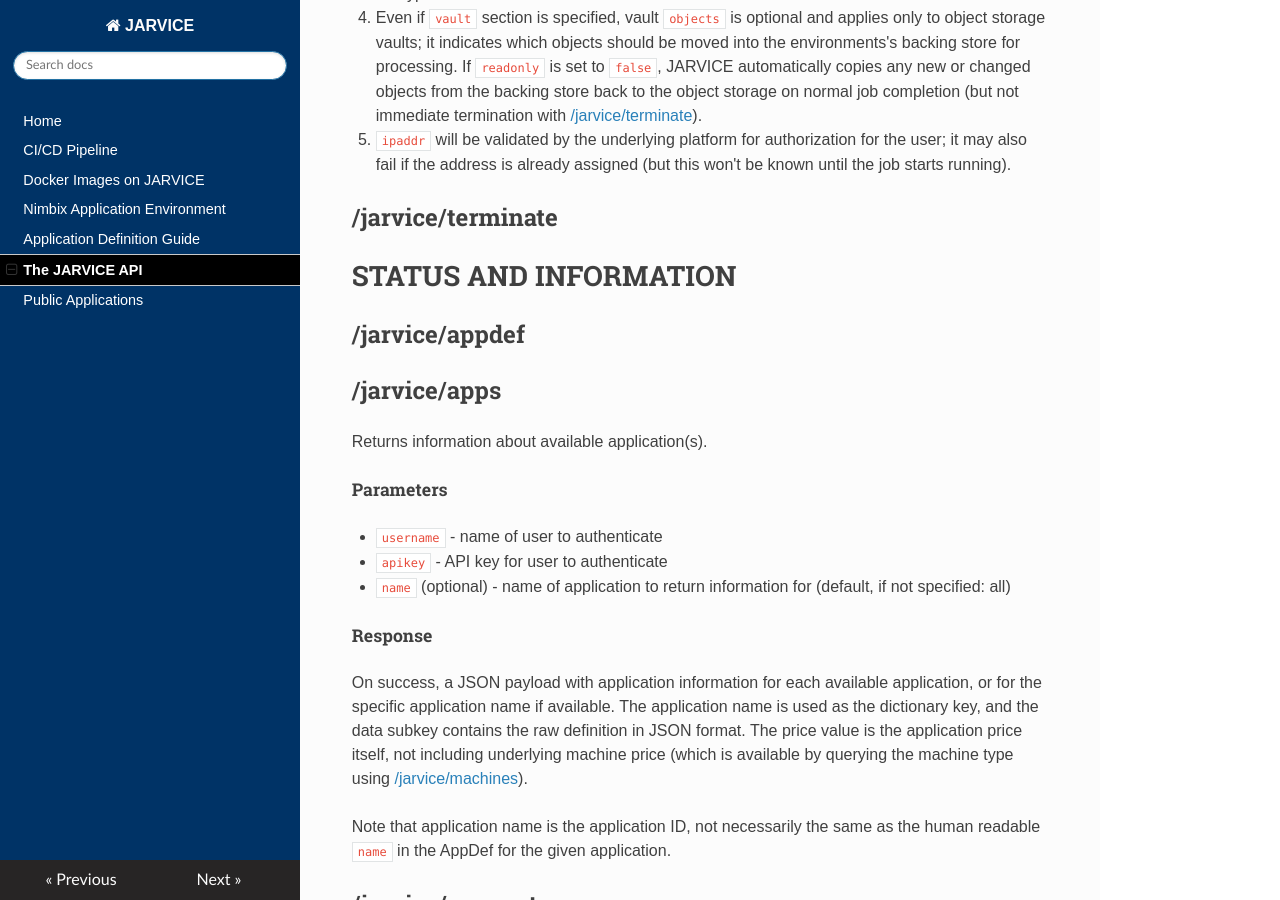
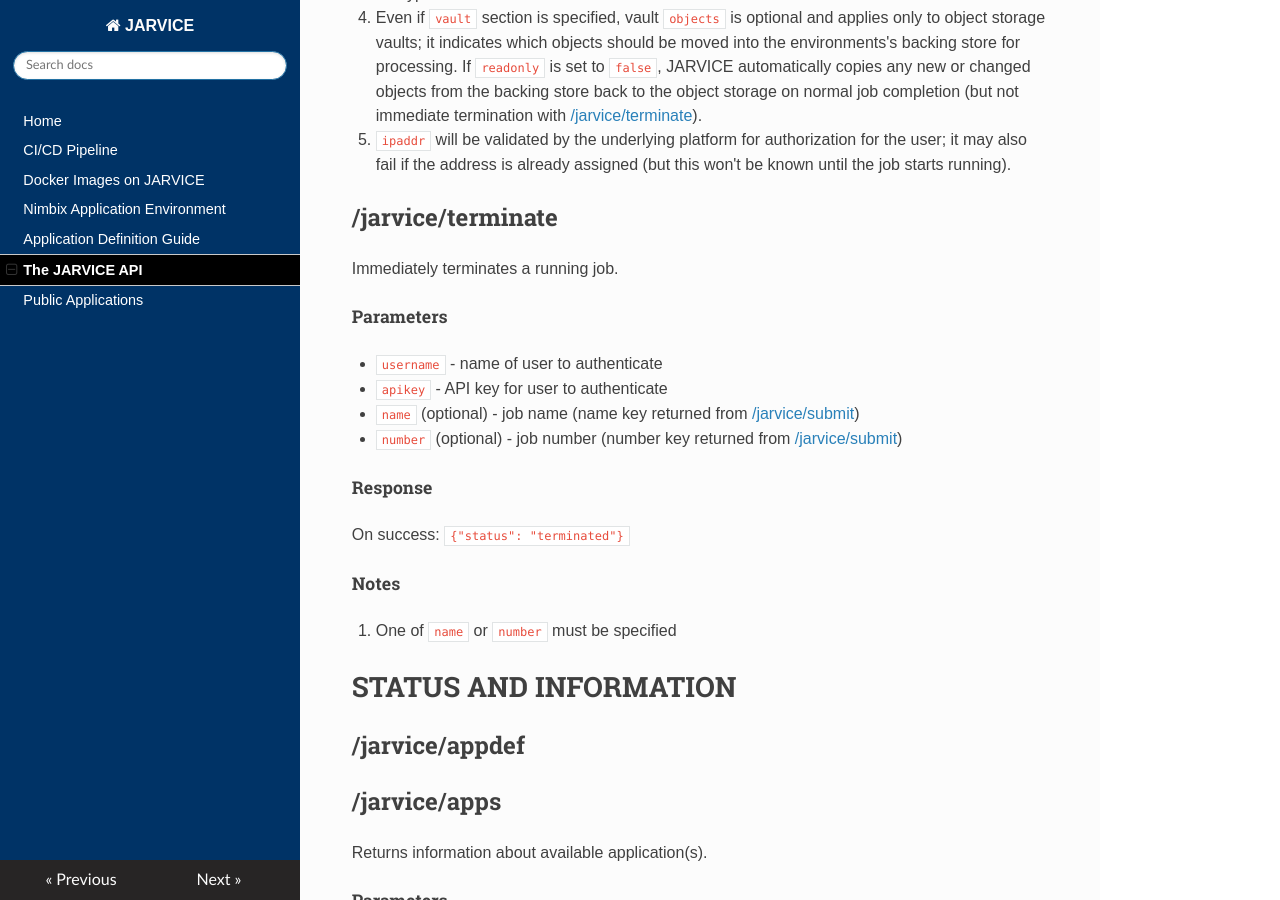
Before and after one commit to nimbix/jardoc, an MkDocs documentation site: the page built from docs/api.md, in a window 1280 px wide and 900 px high, scrolled down 2731 px. Built offline with MkDocs 1.6.1, drawn with Linux system fonts in a browser that asks for light colours; nearby versions of some CDN libraries; old or Windows-style settings are respelled for this version of MkDocs.

Commit message:
job control section completed

````diff
--- a/docs/api.md
+++ b/docs/api.md
@@ -90,8 +90,27 @@
 
 5. ```ipaddr``` will be validated by the underlying platform for authorization for the user; it may also fail if the address is already assigned (but this won't be known until the job starts running).
 
+## /jarvice/terminate
 
-## /jarvice/terminate
+Immediately terminates a running job.
+
+##### Parameters
+
+* ```username``` - name of user to authenticate
+
+* ```apikey``` - API key for user to authenticate
+
+* ```name``` (optional) - job name (name key returned from [/jarvice/submit](#jarvicesubmit))
+
+* ```number``` (optional) - job number (number key returned from [/jarvice/submit](#jarvicesubmit))
+
+##### Response
+
+On success: ```{"status": "terminated"}```
+
+##### Notes
+
+1. One of ``name`` or ``number`` must be specified
 
 # STATUS AND INFORMATION
 
````
